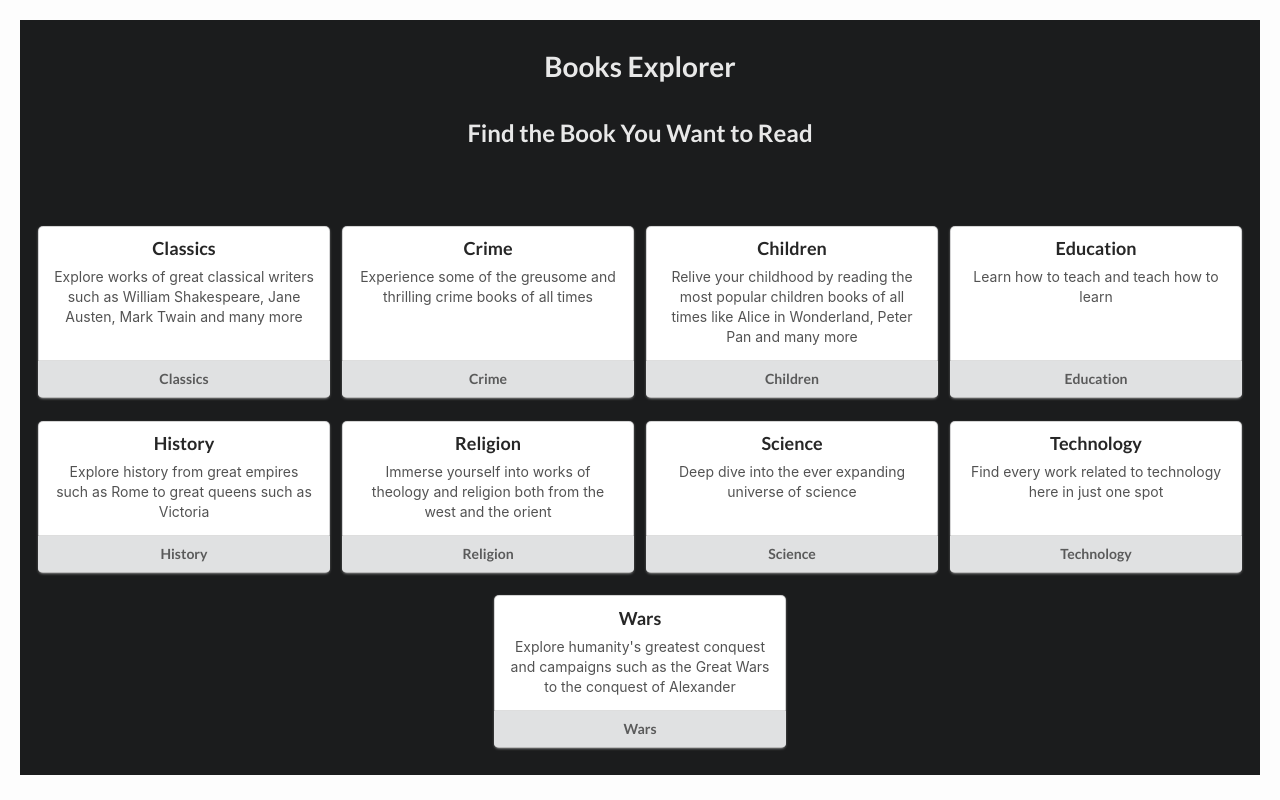
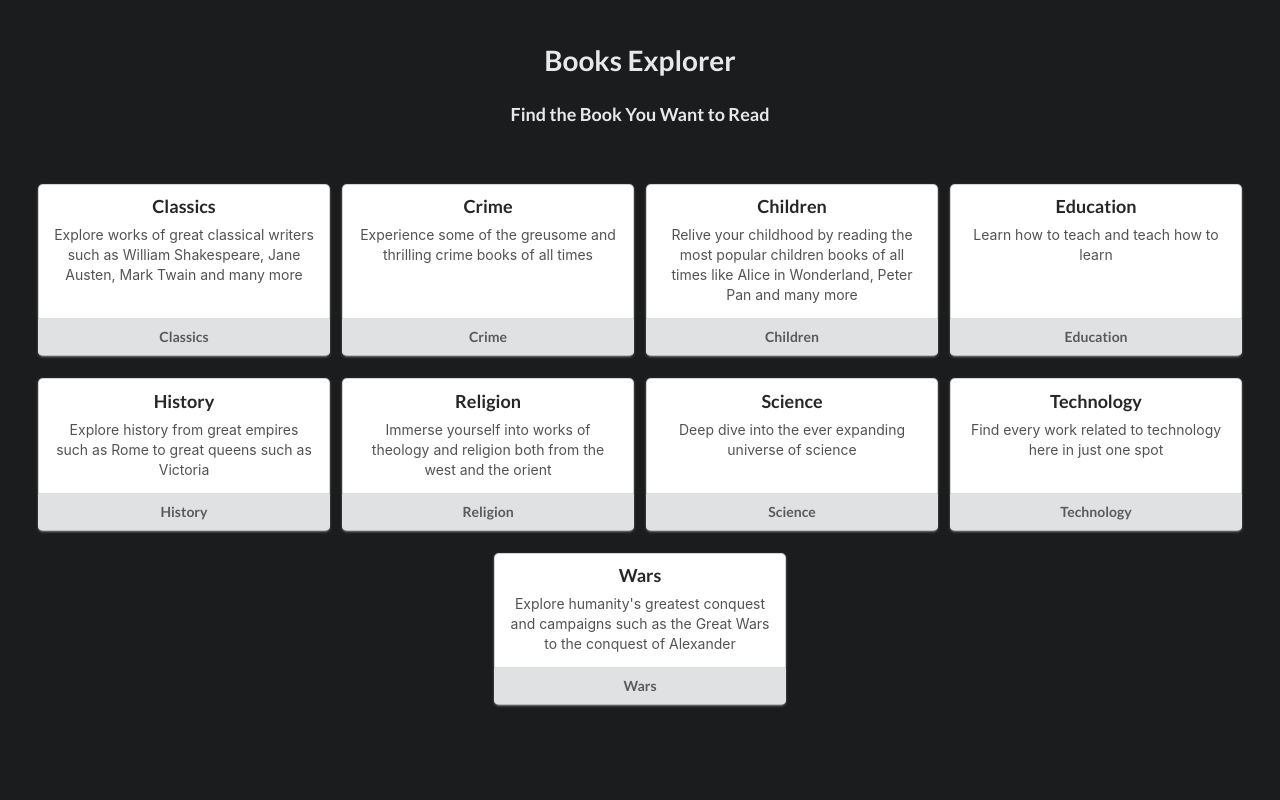
Before and after one commit to pmallige-dev/React-Books-Explorer, a React (Create React App) app: page / in a window 1280 px wide. Built offline with nearby package versions, Linux system fonts and the light colour scheme.

Commit message:
made the dark theme global

```diff
--- a/public/index.html
+++ b/public/index.html
@@ -30,7 +30,7 @@
     -->
     <title>Books Explorer App</title>
   </head>
-  <body>
+  <body class="ui inverted vertical masthead center aligned segment">
     <noscript>You need to enable JavaScript to run this app.</noscript>
     <div id="root"></div>
     <!--
--- a/src/routes/home/home.component.jsx
+++ b/src/routes/home/home.component.jsx
@@ -8,7 +8,7 @@ const Home = () => {
             <div className="ui inverted vertical masthead center aligned segment">
                 <div className="ui text container">
                     <h1>Books Explorer</h1>
-                    <h2>Find the Book You Want to Read</h2>
+                    <h3>Find the Book You Want to Read</h3>
                 </div>
 
             </div>
```
